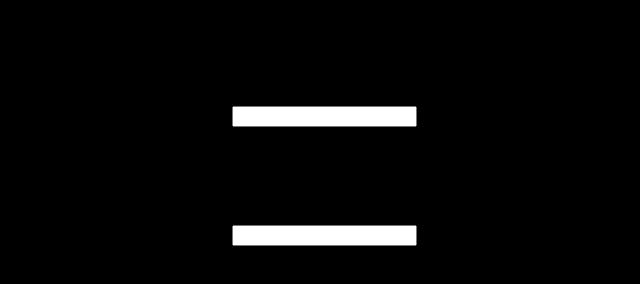
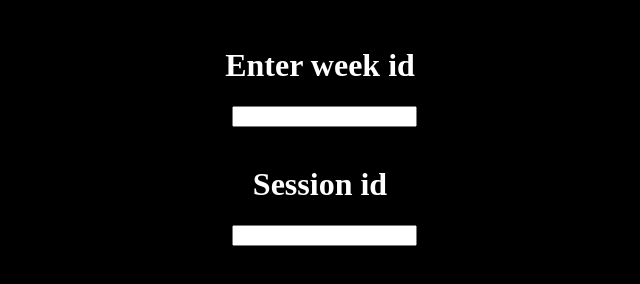
Before and after one commit to proJM-Coding/Server, a plain HTML site: page index.html in a window 1280 px wide. Shown: the whole page, without its empty margins (320-960 px from the left). Drawn offline with Linux system fonts and the light colour scheme.

Commit message:
Update index.html

```diff
--- a/index.html
+++ b/index.html
@@ -8,13 +8,13 @@
     <center>
      &nbsp;
      &nbsp;
-     <h1> Enter week id </h1>
+     <h1 style="color:white;"> Enter week id </h1>
      &nbsp;
      <label for="week_id"></label>
-      <input type="text" id="week_ia"<br><br>
+     <input type="text" id="week_ia"<br><br>
      &nbsp;
      &nbsp;
-     <h1> Session id </h1>
+     <h1 style="color:white;"> Session id </h1>
      &nbsp;
      <label for="session_id"></label>
      <input type="text" id="session_id"<br><br>
```
